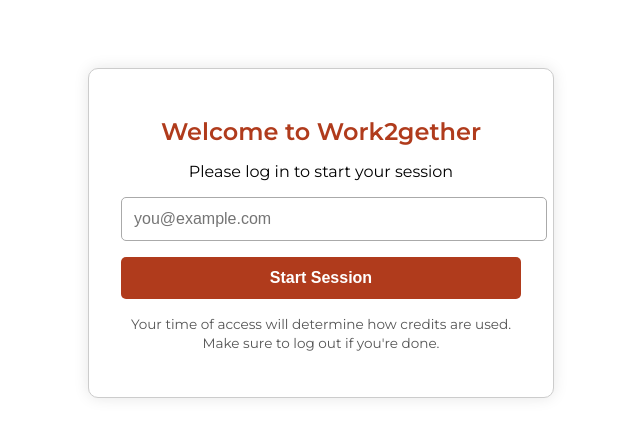
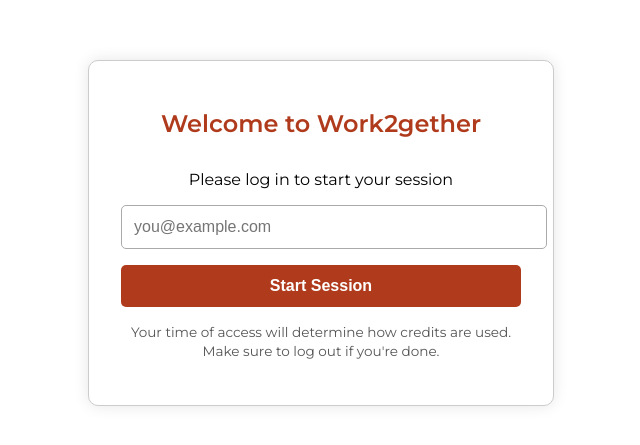
Before and after one commit to Work2gether-space/w2g-splash, a website: page index.html in a window 1280 px wide. Shown: the part 183-628 px from the top of the page, without its empty margins (319-959 px from the left). Drawn offline with Linux system fonts and the light colour scheme.

Commit message:
Update index.html

```diff
--- a/index.html
+++ b/index.html
@@ -7,14 +7,17 @@
   <!-- Montserrat font -->
   <link href="https://fonts.googleapis.com/css2?family=Montserrat:wght@400;600&display=swap" rel="stylesheet">
   <style>
+    html, body {
+      height: 100%;
+      margin: 0;
+      padding: 0;
+      font-family: 'Montserrat', sans-serif;
+      background: #fff;
+    }
     body {
-      font-family: 'Montserrat', sans-serif;
       display: flex;
       justify-content: center;
       align-items: center;
-      height: 100vh;
-      background: #fff;
-      margin: 0;
       padding: 1rem;
     }
     .card {
@@ -26,11 +29,16 @@
       width: 100%;
       max-width: 400px;
       background: #fff;
+      display: flex;
+      flex-direction: column;
     }
     .card h1 {
       color: #b03b1c;
       margin-bottom: 1rem;
       font-size: 1.5rem;
+    }
+    .card p {
+      margin-bottom: 1rem;
     }
     .card input {
       width: 100%;
@@ -65,6 +73,12 @@
       color: red;
       margin-top: 0.75rem;
       font-size: 0.9rem;
+    }
+    @media (max-height: 500px) {
+      body {
+        align-items: flex-start;
+        padding-top: 2rem;
+      }
     }
   </style>
 </head>
```
